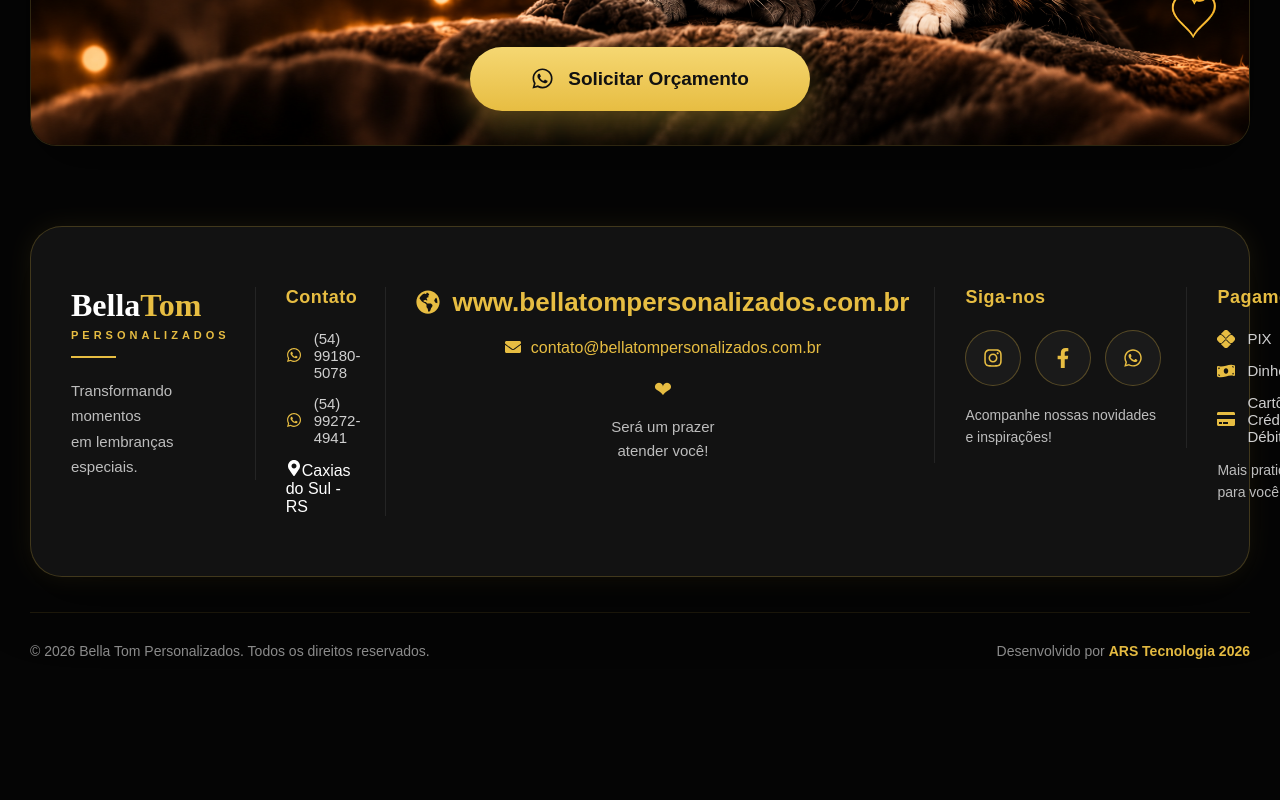
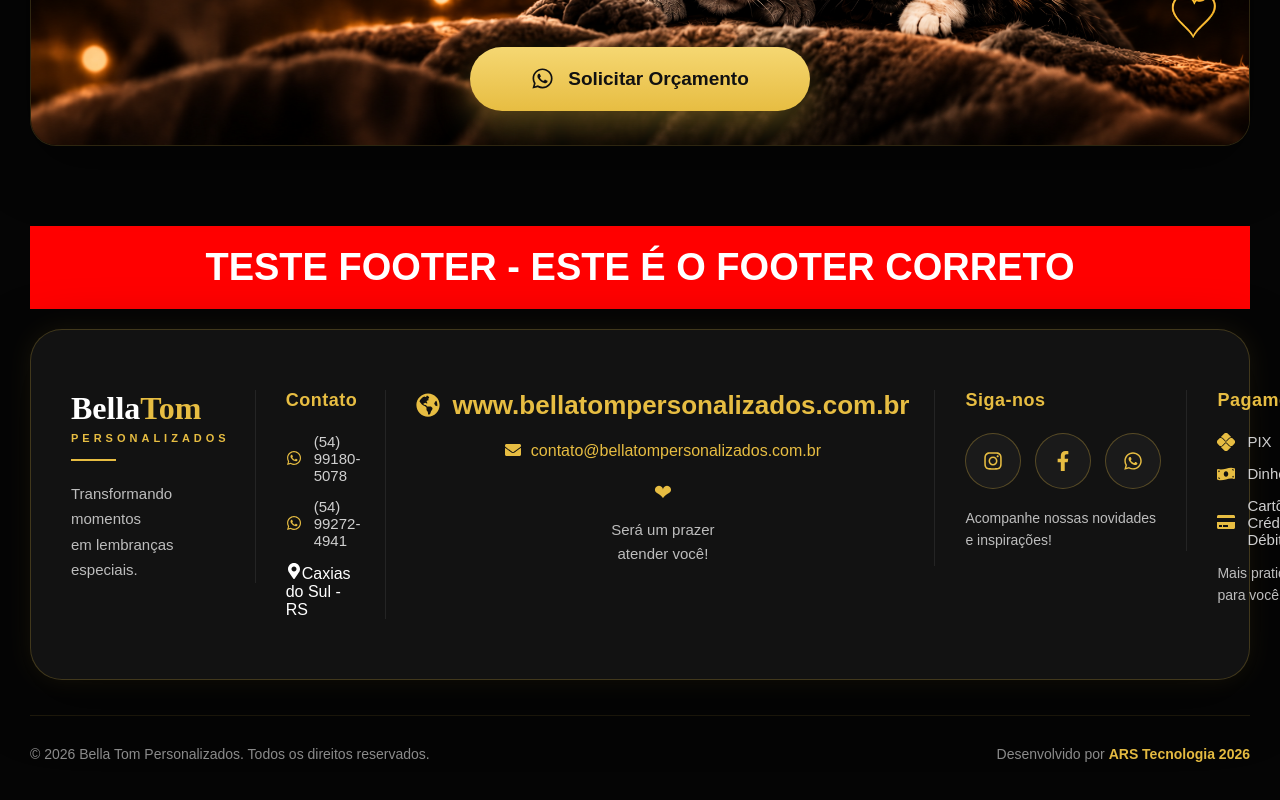
Before and after one commit to Adriano112528/BellaTomPersonalizados, a React (Vite) app: page / in a window 1280 px wide. Shown: the part 3275-4075 px from the top of the page. Before the commit the page ends 3994 px from the top, so only its background shows below. Built offline with nearby package versions, Linux system fonts and the light colour scheme.

Commit message:
Teste Footer

```diff
--- a/src/components/Footer/Footer.jsx
+++ b/src/components/Footer/Footer.jsx
@@ -25,6 +25,20 @@
 
   return (
     <footer className="footer">
+
+      <div
+        style={{
+          background: "#ff0000",
+          color: "#ffffff",
+          fontSize: "38px",
+          fontWeight: "bold",
+          textAlign: "center",
+          padding: "20px",
+          marginBottom: "20px"
+        }}
+      >
+        TESTE FOOTER - ESTE É O FOOTER CORRETO
+      </div>
 
       <div className="footerContainer">
 
```
